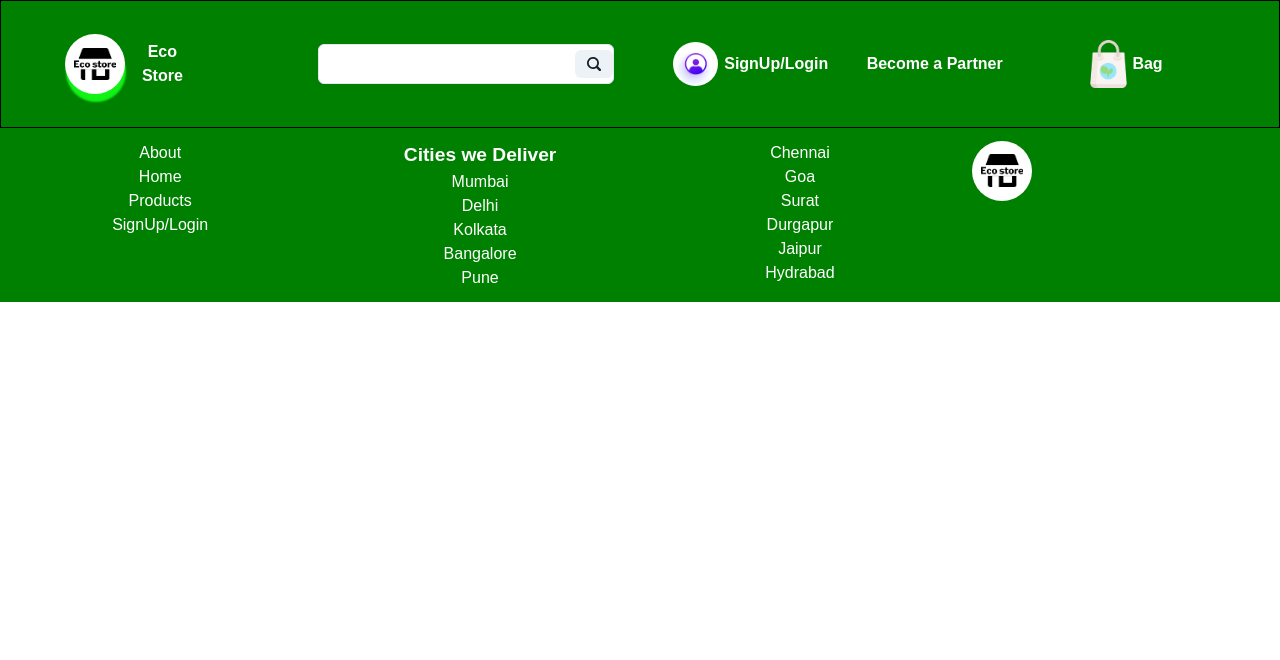
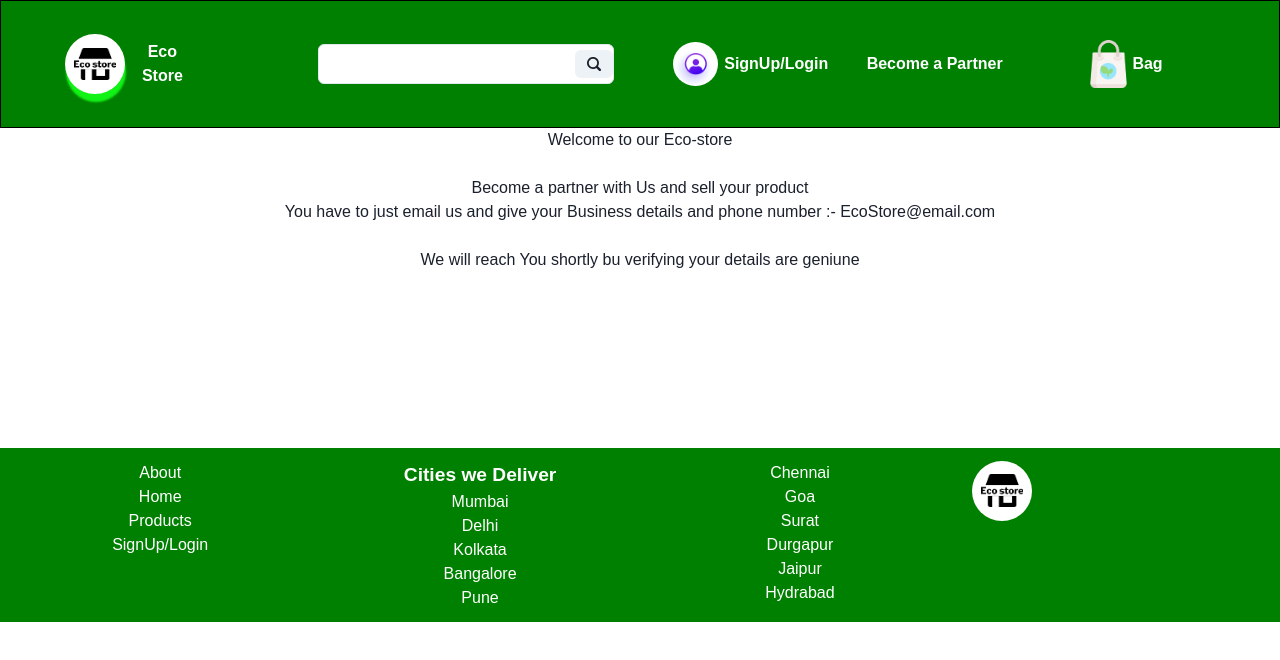
Before and after one commit to Tarakkarmakar/Eco-Store, a React (Create React App) app in the folder eco-store/: page /Eco-Store/partner in a window 1280 px wide. Shown: the top 660 px of the page. Built offline with nearby package versions, Linux system fonts and the light colour scheme.

Commit message:
partner page

```diff
--- a/eco-store/src/Pages/Home/Home.jsx
+++ b/eco-store/src/Pages/Home/Home.jsx
@@ -112,6 +112,7 @@ else{
             Shop Natural Products to Save our World
           </h2>
         </div>
+        <br />
         <div className={csshome.home_right_slider}></div>
 
 
@@ -127,7 +128,7 @@ else{
           })
         }
           </div>
-
+<br />
           <span className={csshome.Eco_kitchen}>Eco-Plants</span>
           <div className={csshome.Eco_kitchen_box}>
 
@@ -140,7 +141,7 @@ else{
               }
             })}
           </div>
-
+<br />
           <span className={csshome.Eco_kitchen}>Eco-fashion</span>
           <div className={csshome.Eco_kitchen_box}>
           { plants_product.map((ele,index) => {
--- a/eco-store/src/Pages/Home/Home.module.css
+++ b/eco-store/src/Pages/Home/Home.module.css
@@ -106,9 +106,10 @@
     height: 35vh;
   }
 
-  .home_right_slider {
-    height: 45vh;
-  }
+ .Eco_kitchen{
+
+margin-right: 85%;
+ }
 }
 
 @media all and (min-width: 701px) and (max-width: 1030px) {
--- a/eco-store/src/Pages/MainRoute.jsx
+++ b/eco-store/src/Pages/MainRoute.jsx
@@ -7,6 +7,7 @@ import Home from "./Home/Home";
 import Kitchen from "./kitchen/Kitchen";
 import Login from "./login/Login";
 import SinglePage from "./pages/singlePage";
+import Partner from "./Partner/Partner";
 import Plants from "./plants/Plants";
 import SignUp from "./Signup/SignUp";
 
@@ -23,7 +24,7 @@ const MainRoute = () => {
       <Route path="/singlePage/:id" element={<SinglePage />} />
 
       <Route path="/bag" element={<PrivateRoute ><Bag /></PrivateRoute>} />
-
+      <Route path="/partner" element={<Partner />} />
     </Routes>
   );
 };
--- /dev/null
+++ b/eco-store/src/Pages/Partner/Partner.jsx
@@ -0,0 +1,19 @@
+
+
+const Partner = () => {
+  return (
+    <div style={{height:"40vh"}}>
+
+
+        <h1>Welcome to our Eco-store</h1>
+        <br />
+      <h2>Become a partner with Us and sell your product</h2>
+
+      <h2>You have to just email us and give your Business details and  phone number :- EcoStore@email.com</h2>
+     <br />
+      <h2>We will reach You shortly bu verifying your details are geniune</h2>
+    </div>
+  )
+}
+
+export default Partner
--- a/eco-store/src/components/Navbar.jsx/Navbar.jsx
+++ b/eco-store/src/components/Navbar.jsx/Navbar.jsx
@@ -23,6 +23,10 @@ const Navbar = () => {
   const gotoBag=()=>{
 
     navigate("/bag")
+  }
+  const gotoPartner=()=>{
+
+    navigate("/partner")
   }
 let [user,setUser]=useState(JSON.parse(localStorage.getItem("email")) || "")
 
@@ -79,7 +83,7 @@ console.log(isAuth)
 
 
 
-          <li>Become a Partner</li>
+          <li onClick={gotoPartner}>Become a Partner</li>
           <li onClick={gotoBag}>
             <img className={css.nav_bag} src={bag} alt="" />
             <p>Bag</p>
--- a/eco-store/src/components/ProductCard/ProductCard.module.css
+++ b/eco-store/src/components/ProductCard/ProductCard.module.css
@@ -2,6 +2,10 @@
 border: 1px solid rgb(216, 207, 207);
 
 
+}
+
+.productCard_main:hover{
+    cursor: pointer;
 }
 .productCard_image_container{
  padding:3%;
```
